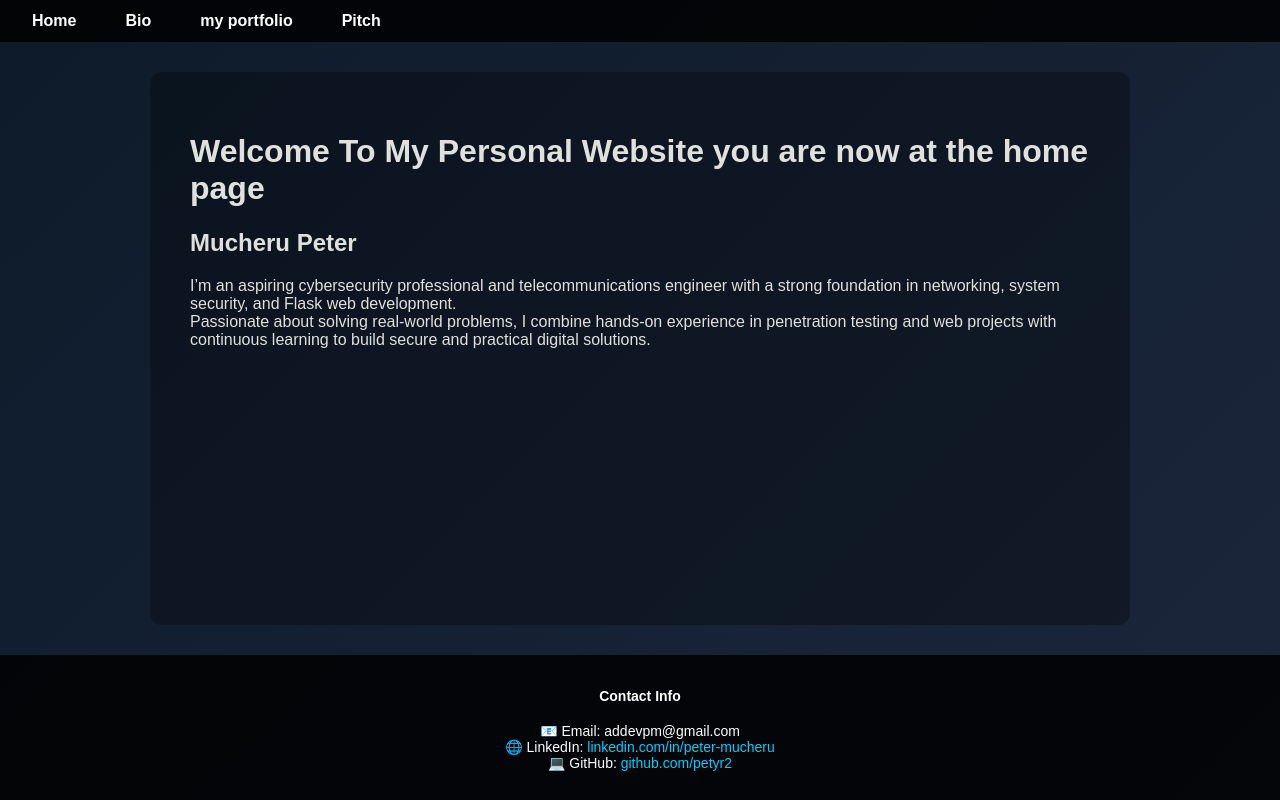
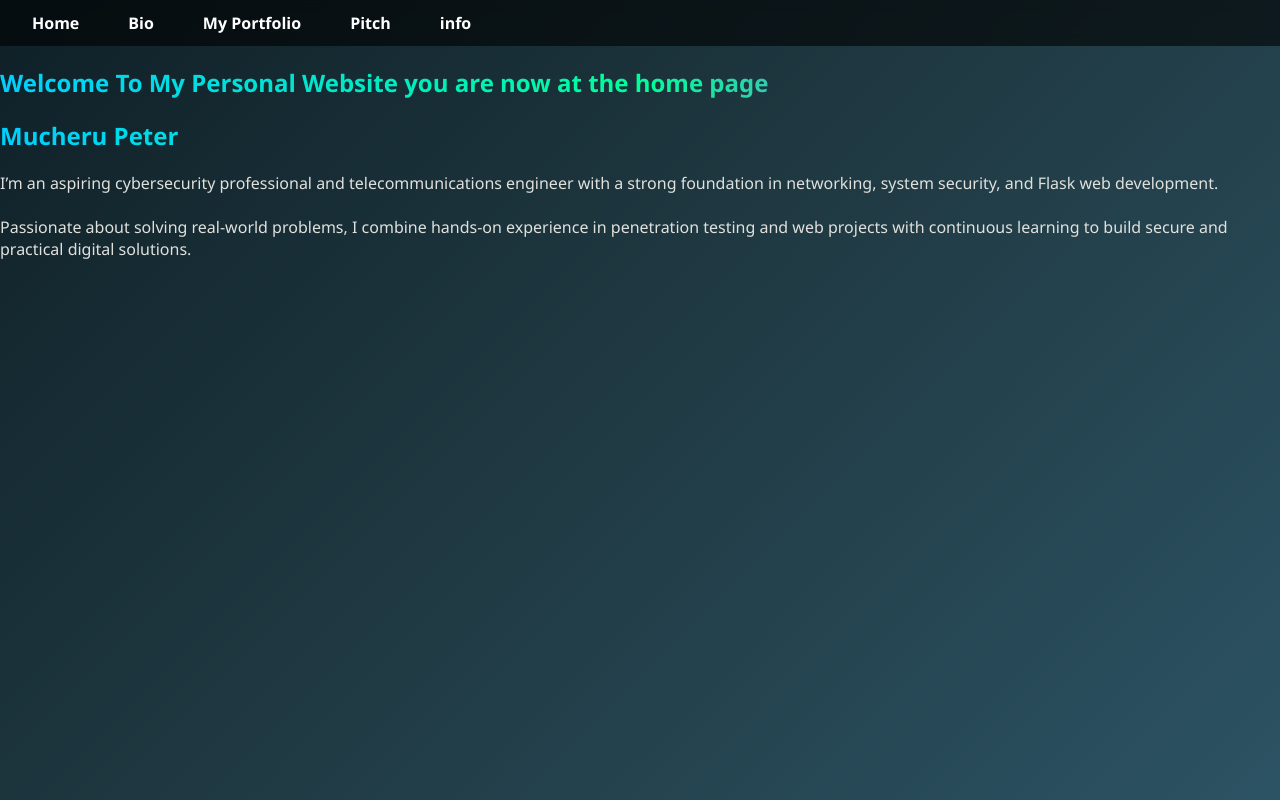
Before and after one commit to petyr2/web-app-development, a Flask app: page / in a window 1280 px wide. Run offline with Flask 3, Linux system fonts and the light colour scheme.

Commit message:
Update on Wed Sep 17 19:23:18 EAT 2025

```diff
--- a/main.py
+++ b/main.py
@@ -19,6 +19,10 @@ def pro():
 def pit():
 	return render_template("pitch.html")
 
+@app.route("/info")
+def info():
+	return render_template("contacts.html")
+
 if __name__ =="__main__":
 
 	app.run()
--- /dev/null
+++ b/static/style.css
@@ -0,0 +1,111 @@
+html, body {
+    height: 100%;
+    margin: 0;
+    font-family: 'Segoe UI', Tahoma, Geneva, Verdana, sans-serif;
+    display: flex;
+    flex-direction: column;
+    position: relative;
+    background: linear-gradient(135deg, #0f2027, #203a43, #2c5364);
+    overflow: auto;
+    color: #E0E1DD;
+}
+
+/* ===== Floating glowing orbs ===== */
+.orb {
+    position: absolute;
+    border-radius: 50%;
+    background: radial-gradient(circle, rgba(0,207,255,0.6) 0%, transparent 70%);
+    animation: float 15s infinite ease-in-out;
+    z-index: 0;
+}
+.orb:nth-child(1) { width: 200px; height: 200px; top: 10%; left: 15%; animation-delay: 0s; }
+.orb:nth-child(2) { width: 300px; height: 300px; bottom: 15%; right: 20%; animation-delay: 5s; }
+.orb:nth-child(3) { width: 150px; height: 150px; top: 50%; right: 5%; animation-delay: 2s; }
+
+@keyframes float {
+    0% { transform: translateY(0); }
+    50% { transform: translateY(-30px); }
+    100% { transform: translateY(0); }
+}
+
+/* ===== Nav Bar ===== */
+nav {
+    background: rgba(0, 0, 0, 0.6);
+    padding: 12px 20px;
+    backdrop-filter: blur(6px);
+    z-index: 2;
+}
+nav ul {
+    list-style: none;
+    display: flex;
+    gap: 25px;
+    margin: 0;
+    padding: 0;
+}
+nav ul li a {
+    color: white;
+    text-decoration: none;
+    font-weight: bold;
+    padding: 6px 12px;
+    border-radius: 5px;
+    transition: 0.3s;
+    position: relative;
+}
+nav ul li a:hover {
+    background: rgba(255, 255, 255, 0.1);
+    box-shadow: 0 0 8px #00CFFF;
+}
+nav ul li a.active {
+    background: #00CFFF;
+    color: #000;
+}
+
+/* ===== Glassmorphism container ===== */
+.container {
+    flex: 1;
+    padding: 40px;
+    margin: 30px auto;
+    max-width: 900px;
+    border-radius: 16px;
+    background: rgba(255,255,255,0.08);
+    backdrop-filter: blur(10px);
+    box-shadow: 0 4px 30px rgba(0,0,0,0.3);
+    z-index: 2;
+    animation: fadeInUp 1s ease;
+}
+
+/* ===== Gradient text ===== */
+h1, h2, h3 {
+    background: linear-gradient(90deg, #00CFFF, #00ff99, #ff00ff);
+    -webkit-background-clip: text;
+    -webkit-text-fill-color: transparent;
+    animation: gradientShift 5s infinite alternate;
+}
+@keyframes gradientShift {
+    from { background-position: 0%; }
+    to { background-position: 100%; }
+}
+
+/* ===== Footer ===== */
+footer {
+    background: rgba(0, 0, 0, 0.7);
+    color: white;
+    padding: 15px;
+    text-align: center;
+    font-size: 14px;
+    z-index: 2;
+    backdrop-filter: blur(4px);
+}
+footer a {
+    color: #00CFFF;
+    text-decoration: none;
+}
+footer a:hover {
+    text-decoration: underline;
+}
+
+/* ===== Animation for container ===== */
+@keyframes fadeInUp {
+    0% { opacity: 0; transform: translateY(20px); }
+    100% { opacity: 1; transform: translateY(0); }
+}
--- a/templates/bio.html
+++ b/templates/bio.html
@@ -1,6 +1,8 @@
 {% extends "navpage.html" %}
 
 {% block page_class %}bio-page{% endblock %}
+
+{% block title %}Biography {% endblock %}
 
 {% block content %}
 <div class="bio">
--- a/templates/index.html
+++ b/templates/index.html
@@ -2,14 +2,17 @@
 
 {% block page_class %}home-page{% endblock %}
 
+{% block title %}Home {% endblock %}
+
 {% block content %}
-<div class="homepage">
+<section class="homepage">
     <h1>Welcome To My Personal Website you are now at the home page</h1>
     <h2>Mucheru Peter</h2>
     <p>
         I’m an aspiring cybersecurity professional and telecommunications engineer with a strong foundation in networking, system security, and Flask web development.
         <br>
+        <br>
         Passionate about solving real-world problems, I combine hands-on experience in penetration testing and web projects with continuous learning to build secure and practical digital solutions.
     </p>
-</div>
+</section>
 {% endblock %}
--- a/templates/navpage.html
+++ b/templates/navpage.html
@@ -2,156 +2,30 @@
 <html lang="en">
 <head>
   <meta charset="UTF-8">
-    <!--
-        Title block (Jinja): child templates can override this block to set the page title.
-        If not overridden, the default text "My Website" is used.
-    -->
-    <title>{% block title %}My Website{% endblock %}</title>
-
-    <style>
-        /* ==================================================
-           Global / layout styles
-           - Make the document full-height and use flexbox so the
-             header (nav) sits at the top, the footer at the bottom,
-             and the `.container` expands to fill the available space.
-           ================================================== */
-        html, body {
-            height: 100%;               /* let body fill viewport height */
-            margin: 0;                  /* removes default page margins */
-            font-family: Arial, sans-serif; /* readable fallback font */
-            display: flex;              /* enable flex layout on body */
-            flex-direction: column;     /* stack header -> content -> footer */
-        }
-
-        /* --------- Navigation -------- */
-        /* Simple, dark translucent nav bar */
-        nav {
-            background: rgba(0, 0, 0, 0.85); /* translucent black */
-            padding: 12px 20px;               /* spacing inside nav */
-        }
-
-        /* horizontal list for links */
-        nav ul {
-            list-style: none; /* remove bullets */
-            display: flex;    /* lay out list items horizontally */
-            gap: 25px;        /* space between items */
-            margin: 0;        /* reset default ul margin */
-            padding: 0;       /* reset default ul padding */
-        }
-
-        /* link appearance */
-        nav ul li a {
-            color: white;            /* link color */
-            text-decoration: none;   /* remove underline */
-            font-weight: bold;       /* emphasis */
-            padding: 6px 12px;       /* click target area */
-            border-radius: 5px;      /* rounded corners for hover/active */
-            transition: 0.3s;        /* smooth hover transitions */
-        }
-
-        /* subtle hover highlight */
-        nav ul li a:hover {
-            background: rgba(255, 255, 255, 0.2);
-        }
-
-        /* active link style (set via the "active" class) */
-        nav ul li a.active {
-            background: #007BFF; /* blue badge to show current page */
-        }
-
-        /* --------- Page container -------- */
-        .container {
-            flex: 1;                 /* makes container grow to fill remaining space */
-            padding: 40px;          /* inner spacing */
-            margin: 30px auto;      /* center the container horizontally with top/bottom margin */
-            max-width: 900px;       /* page content width limit */
-            border-radius: 12px;    /* rounded corners */
-            background: rgba(0,0,0,0.3); /* semi-transparent overlay for readability over gradients */
-        }
-
-        /* --------- Footer -------- */
-        footer {
-            background: rgba(0, 0, 0, 0.85);
-            color: white;
-            padding: 15px;
-            text-align: center;
-            font-size: 14px;
-        }
-
-        footer a {
-            color: #00CFFF; /* link color inside footer */
-            text-decoration: none;
-        }
-        footer a:hover {
-            text-decoration: underline; /* visible hover affordance */
-        }
-
-        /* --------- Gradient Backgrounds per page -------- */
-        /* These classes are intended to be added to the <body> (via the page_class block)
-           so each page can have its own background and readable text color. */
-        .home-page {
-            background: linear-gradient(135deg, #0D1B2A, #1B263B);
-            color: #E0E1DD; /* text color tuned for contrast */
-        }
-
-        .bio-page {
-            background: linear-gradient(135deg, #1B4332, #081C15);
-            color: #D8F3DC;
-        }
-
-        .myportfolio-page {
-            background: linear-gradient(135deg, #2B2D42, #1C1C1C);
-            color: #EDF2F4;
-        }
-
-        .pitch-page {
-            background: linear-gradient(135deg, #5C1A1B, #3D0C11);
-            color: #FFD700;
-        }
-    </style>
+  <meta name="viewport" content="width=device-width, initial-scale=1.0">
+  <title>{% block title %}Portfolio{% endblock %}</title>
+  <link rel="stylesheet" href="{{ url_for('static', filename='style.css') }}">
 </head>
-
 <body class="{% block page_class %}{% endblock %}">
-    <!--
-        The `page_class` block is a convenient place for child templates to output
-        a class name such as "home-page" or "bio-page" so the correct gradient
-        background and text color are applied.
-        Example in a child template:
-
-    -->
-
-    <!-- Navigation -->
+  <div class="wrapper">
+    <header>
       <nav>
         <ul>
-            <!--
-                Each link uses Flask's url_for to generate URLs based on route names.
-                The view function should pass an `active` variable to the template
-                (e.g. active='home') so the correct link gets the `active` class.
-            -->
-            <li><a href="{{ url_for('home') }}" class="{% if active == 'home' %}active{% endif %}">Home</a></li>
-            <li><a href="{{ url_for('page', bio='me') }}" class="{% if active == 'bio' %}active{% endif %}">Bio</a></li>
-            <li><a href="{{ url_for('pro') }}" class="{% if active == 'my portfolio' %}active{% endif %}">my portfolio</a></li>
-            <li><a href="{{ url_for('pit') }}" class="{% if active == 'pitch' %}active{% endif %}">Pitch</a></li>
+          <li><a href="{{ url_for('home') }}">Home</a></li>
+          <li><a href="{{ url_for('page') }}">Bio</a></li>
+          <li><a href="{{ url_for('pro') }}">My Portfolio</a></li>
+          <li><a href="{{ url_for('pit') }}">Pitch</a></li>
+          <li><a href="{{url_for('info')}}">info</a></li>
         </ul>
       </nav>
+    </header>
 
-    <!-- Main content container -->
-    <div class="container">
-        <!--
-            The `content` block is where page-specific markup goes. Child templates
-            will override this block to provide the page's HTML (text, images, forms, etc.).
-        -->
+    <main>
       {% block content %}{% endblock %}
+    </main>
+
+    <!-- Footer appears only if a block is provided -->
+    {% block footer %}{% endblock %}
   </div>
-
-    <!-- Footer with contact info -->
-    <footer>
-        <h4>Contact Info</h4>
-        <p>
-            📧 Email: addevpm@gmail.com <br>
-            🌐 LinkedIn: <a href="https://www.linkedin.com/in/peter-mucheru-0079362a5/" target="_blank">linkedin.com/in/peter-mucheru</a> <br>
-            💻 GitHub: <a href="https://github.com/petyr2" target="_blank">github.com/petyr2</a>
-        </p>
-    </footer>
 </body>
 </html>
--- a/templates/pitch.html
+++ b/templates/pitch.html
@@ -1,6 +1,9 @@
 
 	{% extends "navpage.html" %}
 	{% block page_class %} pitch-page {% endblock %}
+
+	{% block title %}Pitch {% endblock %}
+
 	{% block content %}
 	<div class="pitch">
 		<h3>Pitch</h3>
--- a/templates/projects.html
+++ b/templates/projects.html
@@ -1,6 +1,8 @@
 {% extends "navpage.html" %}
 
 {% block page_class %}myportfolio-page{% endblock %}
+
+{% block title %}myportfolio {% endblock %}
 
 {% block content %}
 <div class="my portfolio">
```
Also changed, not shown: templates/contacts.html (added, +17 -0 lines). Lines whose indentation alone changed are shown as unchanged.
